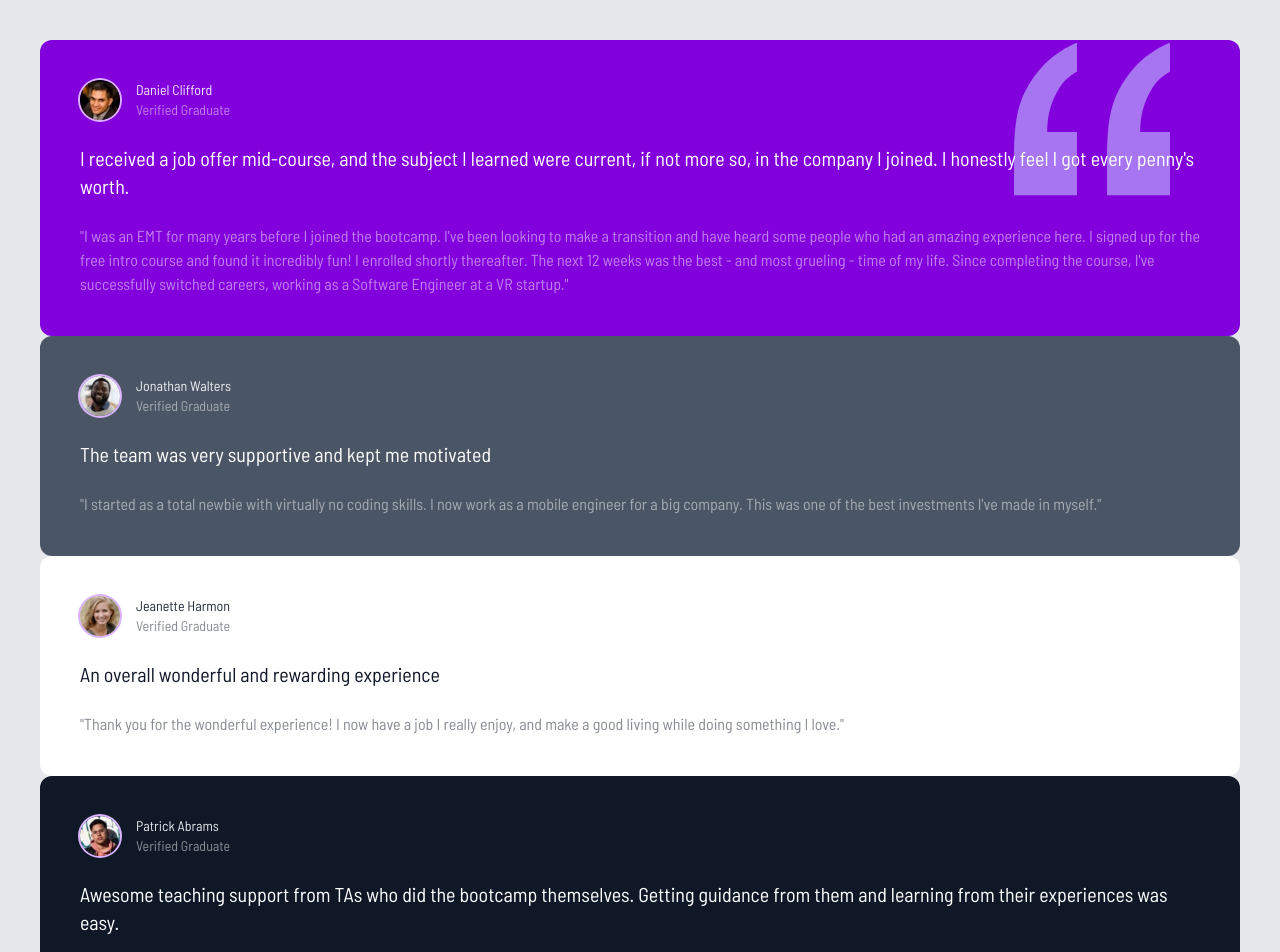
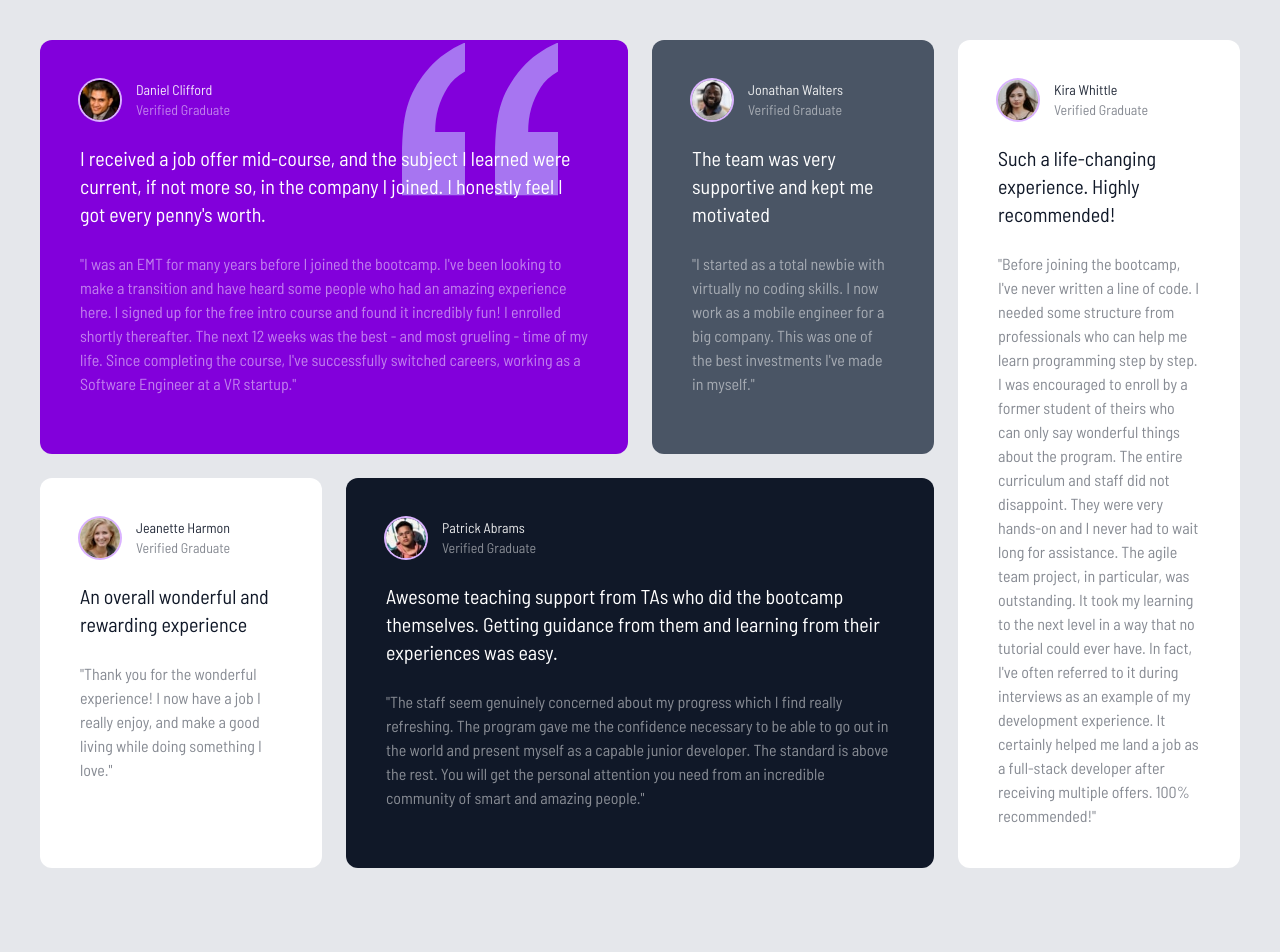
Before and after one commit to Shtekata/tailwind-testimonial-grid, a website: page index.html in a window 1280 px wide. Shown: the top 952 px of the page. After the commit the page ends 908 px from the top, so only its background shows below. Drawn offline with Linux system fonts and the light colour scheme.

Commit message:
Adding grid

```diff
--- a/index.html
+++ b/index.html
@@ -17,9 +17,9 @@
     <!-- Global Container -->
     <div class="container mx-auto max-w-7xl p-2 md:p-10">
       <!-- Grid Container -->
-      <div class="text-white">
+      <div class="grid gap-6 text-white md:grid-cols-4">
         <!-- Box 1 -->
-        <div class="relative rounded-xl bg-purple-700 p-10">
+        <div class="relative rounded-xl bg-purple-700 p-10 md:col-span-2">
           <!-- Quotes Image -->
           <img
             class="absolute top-3 right-10 scale-125 md:top-7 md:right-24 md:scale-150"
@@ -67,7 +67,7 @@
           </p>
         </div>
         <!-- Box 3 -->
-        <div class="hidden rounded-xl bg-white p-10 text-gray-900">
+        <div class="hidden rounded-xl bg-white p-10 text-gray-900 md:row-span-2 md:block">
           <!-- Box Header -->
           <div class="flex space-x-4">
             <img class="h-10 w-10 rounded-full ring-2 ring-purple-300" src="images/image-kira.jpg" alt="" />
@@ -108,7 +108,7 @@
           </p>
         </div>
         <!-- Box 5 -->
-        <div class="rounded-xl bg-gray-900 p-10">
+        <div class="rounded-xl bg-gray-900 p-10 md:col-span-2">
           <!-- Box Header -->
           <div class="flex space-x-4">
             <img class="h-10 w-10 rounded-full ring-2 ring-purple-300" src="images/image-patrick.jpg" alt="" />
@@ -131,7 +131,7 @@
           </p>
         </div>
         <!-- Box 6 -->
-        <div class="rounded-xl bg-white p-10 text-gray-900">
+        <div class="rounded-xl bg-white p-10 text-gray-900 md:hidden">
           <!-- Box Header -->
           <div class="flex space-x-4">
             <img class="h-10 w-10 rounded-full ring-2 ring-purple-300" src="images/image-kira.jpg" alt="" />
```
Also changed, not shown: css/output.css.
